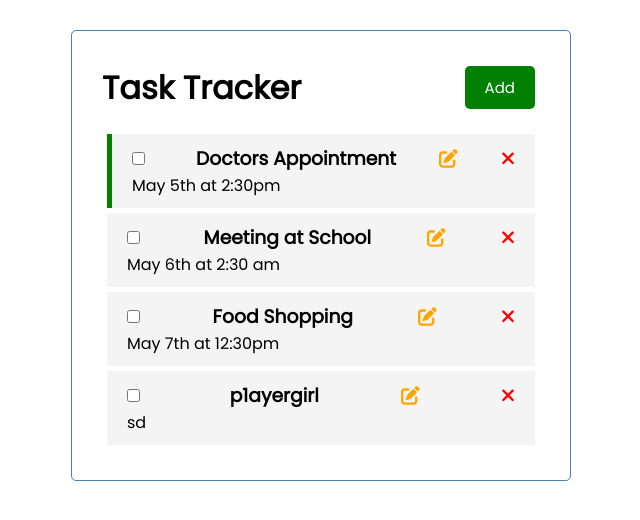
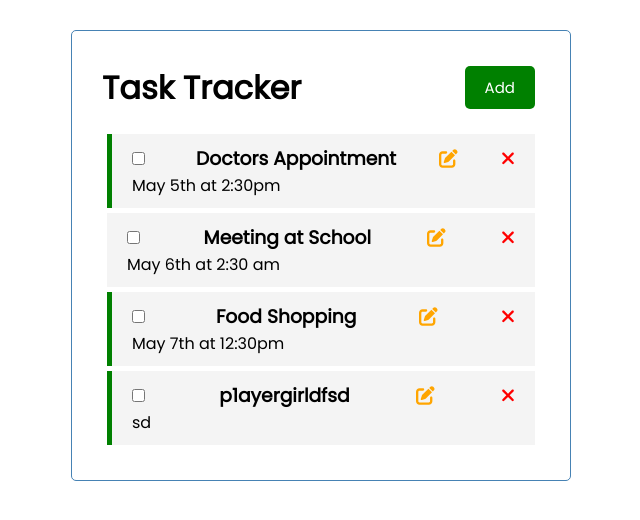
Before and after one commit to jullyannemontinola/lab3-angular-todo, an Angular app: page / in a window 1280 px wide. Shown: the top 520 px of the page, without its empty margins (319-959 px from the left). Built offline with nearby package versions, Linux system fonts and the light colour scheme; data requests are answered from the project's data file.

Commit message:
[Feature] Completed Tasks component

```diff
--- a/db.json
+++ b/db.json
@@ -10,19 +10,22 @@
       "id": "2",
       "text": "Meeting at School",
       "day": "May 6th at 2:30 am",
-      "reminder": false
+      "reminder": false,
+      "completed": false
     },
     {
       "id": "3",
       "text": "Food Shopping",
       "day": "May 7th at 12:30pm",
-      "reminder": false
+      "reminder": true,
+      "completed": false
     },
     {
       "id": "fb77",
-      "text": "p1ayergirl",
+      "text": "p1ayergirldfsd",
       "day": "sd",
-      "reminder": false
+      "reminder": true,
+      "completed": false
     }
   ]
 }
--- a/src/app/Task.ts
+++ b/src/app/Task.ts
@@ -1,6 +1,7 @@
 export interface Task {
-    id?: number;
-    text: string;
-    day: string;
-    reminder: boolean;
-  }
+  id?: number;
+  text: string;
+  day: string;
+  reminder: boolean;
+  completed?: boolean; // Add this line
+}
--- /dev/null
+++ b/src/app/components/completed-tasks/completed-tasks.component.html
@@ -0,0 +1,15 @@
+<div *ngIf="completedTasks.length > 0">
+  <h3>Completed Tasks</h3>
+  <ul>
+    <li *ngFor="let task of completedTasks">
+      <input
+        type="checkbox"
+        [checked]="true"
+        (change)="onUndo(task)"
+        style="margin-right: 8px;"
+      />
+      <span style="text-decoration: line-through; opacity: 0.5;">{{ task.text }}</span>
+      <span style="margin-left: 10px; color: #888;">{{ task.day }}</span>
+    </li>
+  </ul>
+</div>
--- /dev/null
+++ b/src/app/components/completed-tasks/completed-tasks.component.ts
@@ -0,0 +1,19 @@
+import { Component, Input, Output, EventEmitter } from '@angular/core';
+import { CommonModule } from '@angular/common';
+import { Task } from '../../Task';
+
+@Component({
+  selector: 'app-completed-tasks',
+  standalone: true,
+  imports: [CommonModule],
+  templateUrl: './completed-tasks.component.html',
+  styleUrl: './completed-tasks.component.css'
+})
+export class CompletedTasksComponent {
+  @Input() completedTasks: Task[] = [];
+  @Output() undoCompleted: EventEmitter<Task> = new EventEmitter();
+
+  onUndo(task: Task) {
+    this.undoCompleted.emit(task);
+  }
+}
--- a/src/app/components/task-item/task-item.component.html
+++ b/src/app/components/task-item/task-item.component.html
@@ -1,19 +1,15 @@
-<div
-  [ngClass]="{reminder: task.reminder}"
-  class="task"
-  (dblclick)="onToggle(task)"
->
+<div [ngClass]="{reminder: task.reminder}" class="task" (dblclick)="onToggle(task)">
   <h3>
     <input
       type="checkbox"
-      [checked]="completed"
+      [checked]="task.completed"
       (change)="toggleCompleted()"
       style="margin-right: 8px;"
     />
     <span
       [ngStyle]="{
-        'text-decoration': completed ? 'line-through' : 'none',
-        'opacity': completed ? 0.5 : 1
+        'text-decoration': task.completed ? 'line-through' : 'none',
+        'opacity': task.completed ? 0.5 : 1
       }"
     >
       {{ task.text }}
--- a/src/app/components/task-item/task-item.component.ts
+++ b/src/app/components/task-item/task-item.component.ts
@@ -18,6 +18,7 @@ export class TaskItemComponent implements OnInit {
   @Output() onDeleteTask: EventEmitter<Task> = new EventEmitter();
   @Output() onToggleReminder: EventEmitter<Task> = new EventEmitter();
   @Output() onUpdateTask: EventEmitter<Task> = new EventEmitter();
+  @Output() onToggleCompleted: EventEmitter<Task> = new EventEmitter();
 
   faTimes = faTimes;
   faEdit = faEdit;
@@ -55,6 +56,6 @@ export class TaskItemComponent implements OnInit {
   }
 
   toggleCompleted() {
-    this.completed = !this.completed;
+    this.onToggleCompleted.emit({ ...this.task, completed: this.completed });
   }
 }
--- a/src/app/components/tasks/tasks.component.html
+++ b/src/app/components/tasks/tasks.component.html
@@ -5,4 +5,10 @@
   (onDeleteTask)="deleteTask(task)"
   (onToggleReminder)="toggleReminder(task)"
   (onUpdateTask)="updateTask($event)"
+  (onToggleCompleted)="onToggleCompleted($event)"
 ></app-task-item>
+
+<app-completed-tasks
+  [completedTasks]="completedTasks"
+  (undoCompleted)="onUndoCompleted($event)"
+></app-completed-tasks>
--- a/src/app/components/tasks/tasks.component.ts
+++ b/src/app/components/tasks/tasks.component.ts
@@ -5,21 +5,26 @@ import { TaskItemComponent } from "../task-item/task-item.component";
 import { AddTaskComponent } from "../add-task/add-task.component";
 import { TaskService } from '../../services/task.service';
 import { FormsModule } from '@angular/forms';
+import { CompletedTasksComponent } from '../completed-tasks/completed-tasks.component';
 
 @Component({
   selector: 'app-tasks',
   standalone: true,
-  imports: [CommonModule, TaskItemComponent, AddTaskComponent, FormsModule],
+  imports: [CommonModule, TaskItemComponent, AddTaskComponent, FormsModule, CompletedTasksComponent],
   templateUrl: './tasks.component.html',
   styleUrl: './tasks.component.css'
 })
 export class TasksComponent implements OnInit{
   tasks: Task[] = [];
+  completedTasks: Task[] = [];
 
   constructor(private taskService: TaskService) {}
 
   ngOnInit(): void {
-      this.taskService.getTasks().subscribe((tasks) => this.tasks = tasks);
+    this.taskService.getTasks().subscribe((tasks) => {
+      this.tasks = tasks.filter(t => !t.completed);
+      this.completedTasks = tasks.filter(t => t.completed);
+    });
   }
 
   deleteTask(task: Task) {
@@ -45,5 +50,26 @@ export class TasksComponent implements OnInit{
     });
   }
 
+  onToggleCompleted(task: Task) {
+    const newCompleted = !task.completed;
+    this.taskService.updateTask({ ...task, completed: newCompleted }).subscribe((updatedTask) => {
+      // Update the local property immediately
+      task.completed = newCompleted;
+      if (updatedTask.completed) {
+        this.tasks = this.tasks.filter(t => t.id !== updatedTask.id);
+        this.completedTasks.push(updatedTask);
+      } else {
+        this.completedTasks = this.completedTasks.filter(t => t.id !== updatedTask.id);
+        this.tasks.push(updatedTask);
+      }
+    });
+  }
 
+  onUndoCompleted(task: Task) {
+    task.completed = false;
+    this.taskService.updateTask(task).subscribe(() => {
+      this.completedTasks = this.completedTasks.filter(t => t.id !== task.id);
+      this.tasks.push(task);
+    });
+  }
 }
```
Also changed, not shown: src/app/components/completed-tasks/completed-tasks.component.css (added), 1 other file (tests, documents, lock files or other folders).
